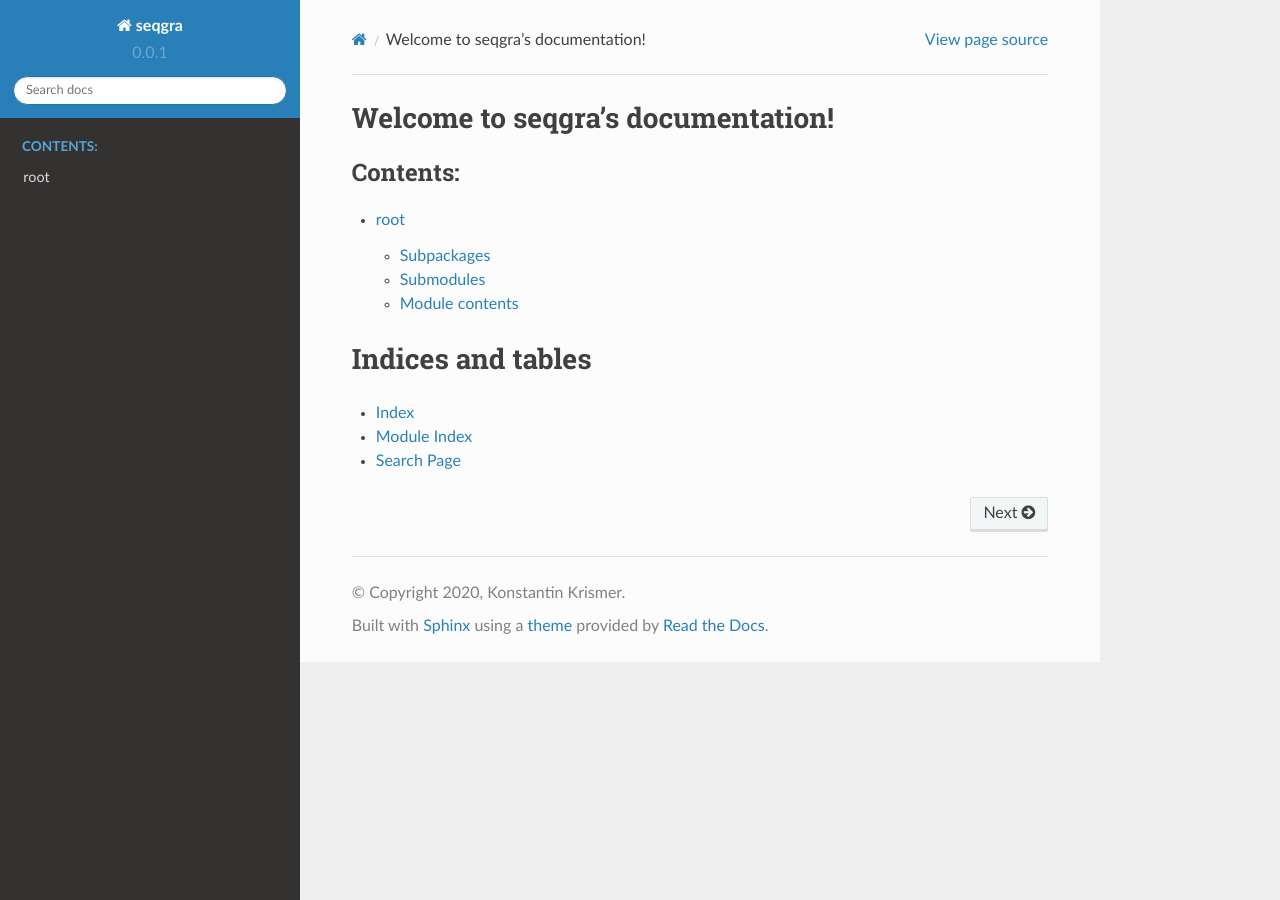
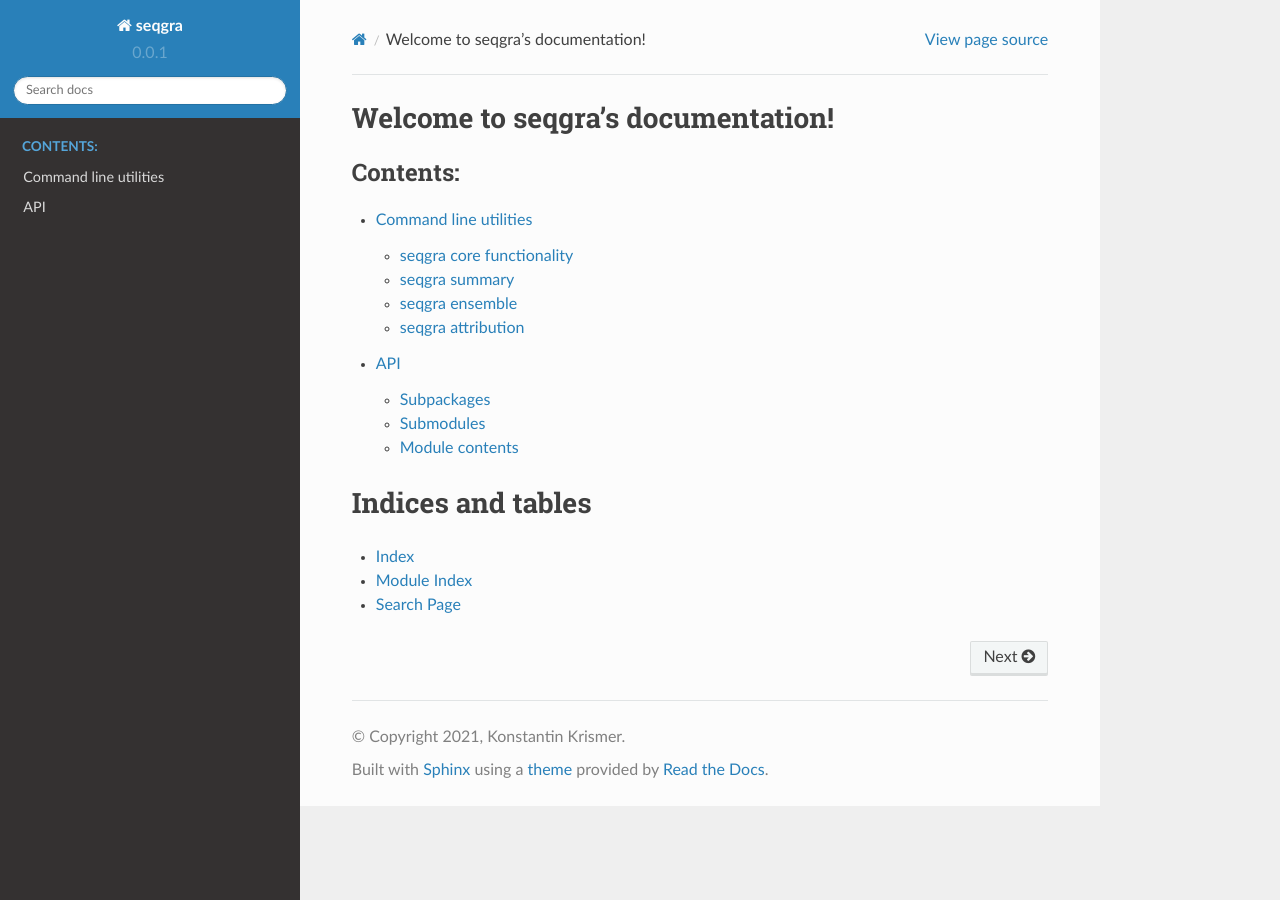
Before and after one commit to kkrismer/seqgra, a Sphinx documentation site: the page built from docs/source/index.rst, in a window 1280 px wide. Built offline with Sphinx 7.4.7 and the Read the Docs theme 2.0.0, drawn with Linux system fonts in a browser that asks for light colours.

Commit message:
Add CLI description

```diff
--- /dev/null
+++ b/docs/source/cmd.rst
@@ -0,0 +1,10 @@
+Command line utilities
+**********************
+
+.. toctree::
+   :maxdepth: 1
+
+   cmd_seqgra
+   cmd_seqgras
+   cmd_seqgrae
+   cmd_seqgraa
--- /dev/null
+++ b/docs/source/cmd_seqgra.rst
@@ -0,0 +1,7 @@
+seqgra core functionality
+***********************
+
+.. argparse::
+   :module: seqgra.seqgra
+   :func: create_parser
+   :prog: seqgra
--- /dev/null
+++ b/docs/source/cmd_seqgraa.rst
@@ -0,0 +1,7 @@
+seqgra attribution
+***********************
+
+.. argparse::
+   :module: seqgra.seqgraa
+   :func: create_parser
+   :prog: seqgraa
--- /dev/null
+++ b/docs/source/cmd_seqgrae.rst
@@ -0,0 +1,7 @@
+seqgra ensemble
+***********************
+
+.. argparse::
+   :module: seqgra.seqgrae
+   :func: create_parser
+   :prog: seqgrae
--- /dev/null
+++ b/docs/source/cmd_seqgras.rst
@@ -0,0 +1,7 @@
+seqgra summary
+***********************
+
+.. argparse::
+   :module: seqgra.seqgras
+   :func: create_parser
+   :prog: seqgras
--- a/docs/source/conf.py
+++ b/docs/source/conf.py
@@ -20,7 +20,7 @@ sys.path.insert(0, os.path.abspath("../../seqgra/"))
 # -- Project information -----------------------------------------------------
 
 project = "seqgra"
-copyright = "2020, Konstantin Krismer"
+copyright = "2021, Konstantin Krismer"
 author = "Konstantin Krismer"
 
 version = seqgra.__version__
@@ -33,11 +33,12 @@ release = seqgra.__version__
 # Add any Sphinx extension module names here, as strings. They can be
 # extensions coming with Sphinx (named "sphinx.ext.*") or your custom
 # ones.
-extensions = ["sphinx.ext.autodoc",
-              "sphinx.ext.napoleon",
+extensions = ["sphinx.ext.napoleon",
+              "sphinx.ext.autodoc",
               "sphinx.ext.viewcode",
               "sphinx.ext.autosummary",
-              "sphinxcontrib.apidoc"]
+              "sphinxcontrib.apidoc",
+              "sphinxarg.ext"]
 
 napoleon_google_docstring = True
 napoleon_numpy_docstring = False
--- a/docs/source/index.rst
+++ b/docs/source/index.rst
@@ -10,7 +10,9 @@ Welcome to seqgra's documentation!
    :maxdepth: 2
    :caption: Contents:
 
-   root <seqgra>
+   cmd
+
+   API <seqgra>
 
 Indices and tables
 ==================
```
Also changed, not shown: 4 other files.
